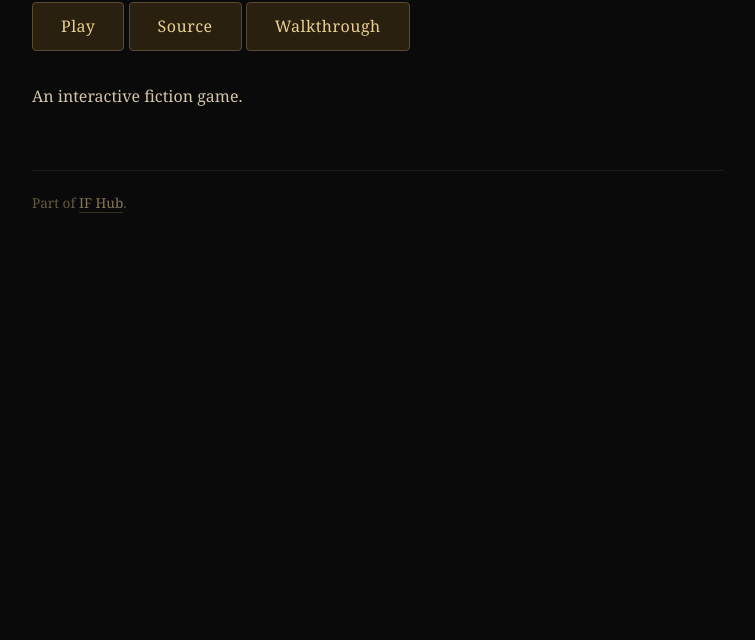
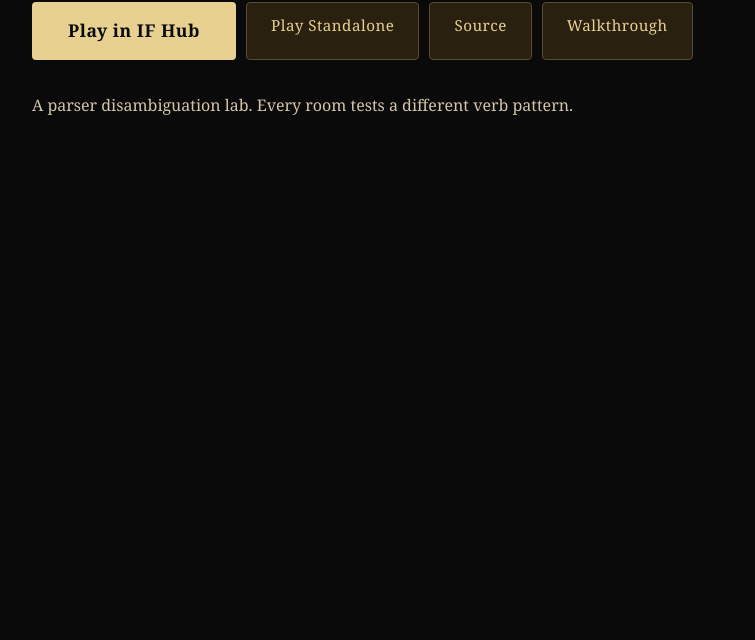
Before and after one commit to Johnesco/guess_the_verb, a plain HTML site: page index.html in a window 1280 px wide. Shown: the part 160-800 px from the top of the page, without its empty margins (262-1017 px from the left). Drawn offline with Linux system fonts and the light colour scheme.

Commit message:
Update landing page: Play in IF Hub button, remove footer, theme persistence
Co-Authored-By: Claude Opus 4.6 (1M context) <noreply@anthropic.com>

```diff
--- a/index.html
+++ b/index.html
@@ -2,19 +2,19 @@
 <html lang="en">
 <head>
 <meta charset="utf-8">
-<title>Guess The Verb &mdash; IF Hub</title>
+<title>Guess The Verb (Inform 7) &mdash; IF Hub</title>
 <meta name="viewport" content="width=device-width, initial-scale=1">
-<meta name="ifhub:title" content="Guess The Verb">
-<meta name="ifhub:meta" content="An Interactive Fiction">
-<meta name="ifhub:description" content="An interactive fiction game.">
+<meta name="ifhub:title" content="Guess The Verb (Inform 7)">
+<meta name="ifhub:meta" content="A Parser Puzzle Laboratory">
+<meta name="ifhub:description" content="A parser disambiguation lab. Every room tests a different verb pattern.">
 
 <style>
 *, *::before, *::after { box-sizing: border-box; margin: 0; padding: 0; }
 
 html {
   height: 100%;
-  background: #0a0a0a;
-  color: #d4c5a9;
+  background: var(--page-bg, #0a0a0a);
+  color: var(--page-fg, #d4c5a9);
   font-family: Georgia, "Times New Roman", serif;
 }
 
@@ -38,12 +38,12 @@ body {
 }
 
 .breadcrumb a:hover {
-  color: #e8d090;
+  color: var(--accent, #e8d090);
 }
 
 h1 {
   font-size: 1.8em;
-  color: #e8d8b0;
+  color: var(--heading, #e8d8b0);
   letter-spacing: 1px;
   margin-bottom: 6px;
 }
@@ -68,7 +68,7 @@ p {
 }
 
 a {
-  color: #e8d090;
+  color: var(--accent, #e8d090);
   text-decoration: none;
   border-bottom: 1px solid #5a4a30;
   transition: color 0.15s, border-color 0.15s;
@@ -79,56 +79,94 @@ a:hover {
   border-bottom-color: #aa9966;
 }
 
-.play-latest {
+.btn-row {
+  display: flex;
+  flex-wrap: wrap;
+  gap: 10px;
+  margin-bottom: 32px;
+}
+
+.btn-play-hub {
   display: inline-block;
-  margin-bottom: 32px;
-  padding: 10px 28px;
+  padding: 14px 36px;
+  background: var(--accent, #e8d090);
+  color: var(--page-bg, #0a0a0a);
+  border: none;
+  border-radius: 4px;
+  font-family: inherit;
+  font-size: 1.1em;
+  font-weight: bold;
+  letter-spacing: 0.5px;
+  text-decoration: none;
+  transition: background 0.15s, color 0.15s;
+}
+
+.btn-play-hub:hover {
+  background: #ffe8a0;
+  color: #0a0a0a;
+  border-bottom-color: transparent;
+}
+
+.btn-secondary {
+  display: inline-block;
+  padding: 10px 24px;
   background: #2a2010;
   border: 1px solid #5a4a30;
   border-radius: 4px;
-  color: #e8d090;
+  color: var(--accent, #e8d090);
   font-family: inherit;
-  font-size: 1em;
+  font-size: 0.95em;
   letter-spacing: 0.5px;
   text-decoration: none;
   transition: background 0.15s, color 0.15s, border-color 0.15s;
 }
 
-.play-latest:hover {
+.btn-secondary:hover {
   background: #3a3018;
   color: #ffe8a0;
   border-color: #aa9966;
 }
 
-footer {
-  margin-top: 60px;
-  padding-top: 20px;
-  border-top: 1px solid #1e1a14;
-  font-size: 0.85em;
-  color: #665a40;
-}
-
-footer a {
-  color: #887755;
-  border-bottom-color: #3a3020;
+code {
+  font-family: "Consolas", "Monaco", monospace;
+  font-size: 0.9em;
+  color: #c8b888;
+  background: #1a1510;
+  padding: 1px 5px;
+  border-radius: 3px;
 }
 </style>
+<script>
+// Apply saved IF Hub theme
+(function() {
+  try {
+    var themeId = localStorage.getItem('ifhub-theme');
+    if (!themeId || themeId === 'classic') return;
+    // Load themes.js from hub to get theme data
+    var s = document.createElement('script');
+    s.src = '../../ifhub/themes.js';
+    s.onload = function() {
+      if (typeof initTheme === 'function') initTheme('library');
+    };
+    document.head.appendChild(s);
+  } catch(e) {}
+})();
+</script>
 </head>
 <body>
 
-<nav class="breadcrumb"><a href="../../">IF Hub</a> &rsaquo; Guess The Verb</nav>
+<nav class="breadcrumb"><a href="../../ifhub/">IF Hub</a> &rsaquo; Guess The Verb (Inform 7)</nav>
 
-<h1>Guess The Verb</h1>
+<h1>Guess The Verb (Inform 7)</h1>
 
-<a class="play-latest" href="play.html">Play</a>
-<a class="play-latest" href="source.html">Source</a>
-<a class="play-latest" href="walkthrough.html">Walkthrough</a>
+<div class="btn-row">
+  <a class="btn-play-hub" href="../../ifhub/app.html?game=guess-the-verb-inform7">Play in IF Hub</a>
+  <a class="btn-secondary" href="play.html">Play Standalone</a>
+  <a class="btn-secondary" href="source.html">Source</a>
+  <a class="btn-secondary" href="walkthrough.html">Walkthrough</a>
+</div>
 
-<p>An interactive fiction game.</p>
-
-<footer>
-<p>Part of <a href="../../">IF Hub</a>.</p>
-</footer>
+<p>A parser disambiguation lab. Every room tests a different verb pattern.</p>
 
 </body>
 </html>
```
